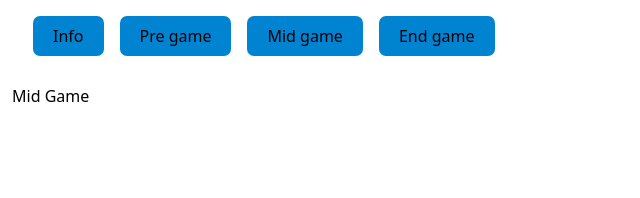
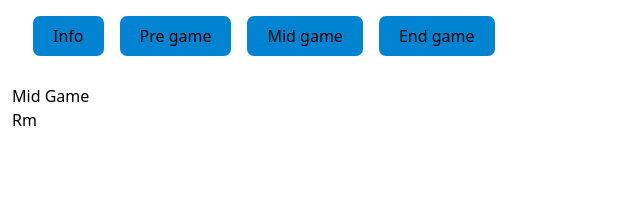
Before and after one commit to UnkoR00T/slu, a Vue app: page /midgame in a window 1280 px wide. Shown: the top 198 px of the page, without its empty margins (0-640 px from the left). Built offline with nearby package versions, Linux system fonts and the light colour scheme; the HTML template or start-up script is replaced by a standard one.

Commit message:
Added: Auto load to mainDataStore.ts.

```diff
--- a/src/components/MidGame.vue
+++ b/src/components/MidGame.vue
@@ -14,10 +14,18 @@ const newGoal = () => {
   mainDataStore.goals.add(team, playerId, assistId, time, code);
   mainDataStore.data.save();
 }
+const rmGoal = () => {
+  const team = Number.parseInt(prompt("Team (1/2)", "-1"));
+  const goalId = Number.parseInt(prompt("Goal id", "-1"));
+
+  mainDataStore.goals.remove(team, goalId);
+  mainDataStore.data.save();
+}
 </script>
 
 <template>
   <h1 @click="newGoal()">Mid Game</h1>
+  <h1 @click="rmGoal()">Rm</h1>
 </template>
 
 <style scoped>
--- a/src/stores/mainDataStore.ts
+++ b/src/stores/mainDataStore.ts
@@ -41,7 +41,7 @@ export const useMainData = defineStore('main', () => {
     },
     remove: (team: number, goalIndex: number) => {
       const target: teamType = team == 1 ? tempStorage.value.hostTeam : tempStorage.value.guestTeam;
-      target.goals = target.goals.filter((x, i) => i == goalIndex);
+      target.goals = target.goals.filter((x, i) => i !== goalIndex);
     },
   }
   const data = {
@@ -67,5 +67,11 @@ export const useMainData = defineStore('main', () => {
     },
   }
 
+  data.load().then(res => {
+    console.log("Loaded data!")
+  }).catch(err => {
+    alert(err);
+  })
+
   return { tempStorage, data, goals }
 })
--- /dev/null
+++ b/src/types/foulType.ts
@@ -0,0 +1,9 @@
+type foulType = {
+  playerId: number,
+  time: number,
+  code: string,
+  start: string,
+  end: string
+}
+
+export type {foulType};
```
